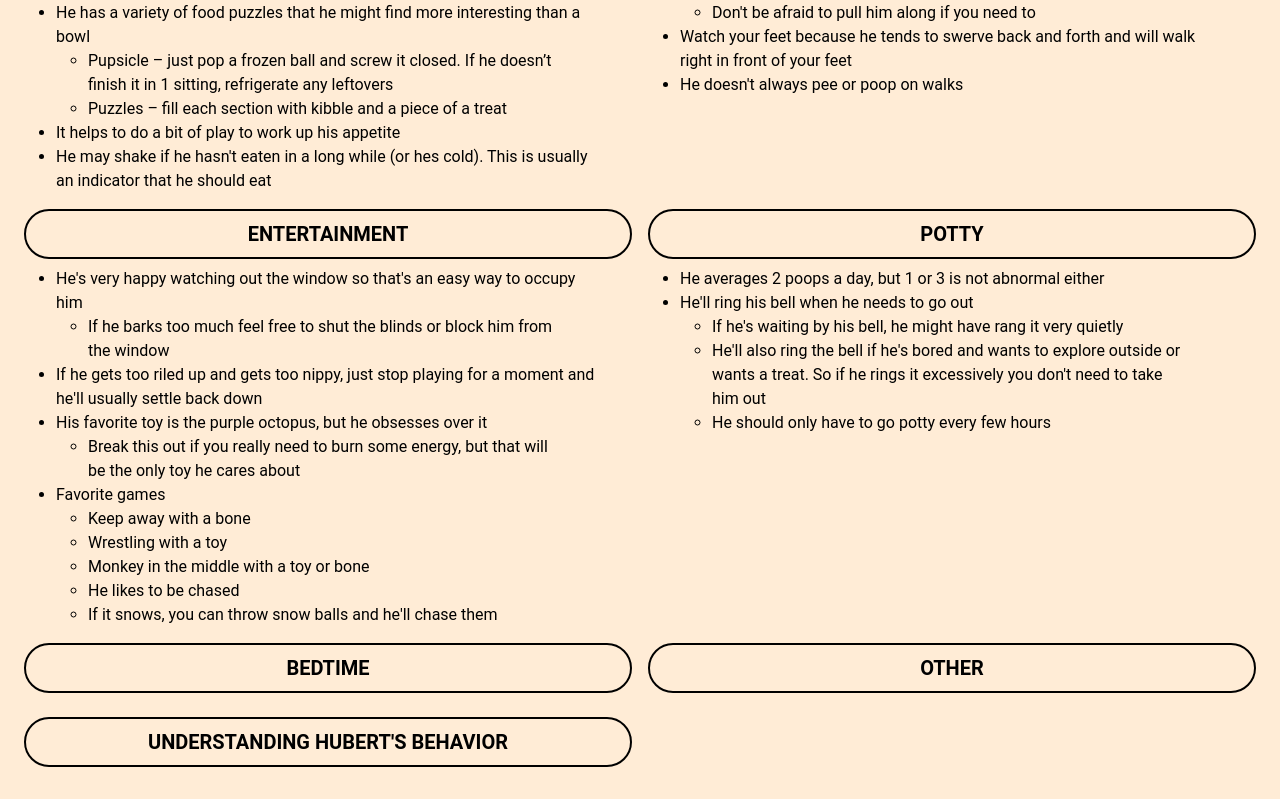
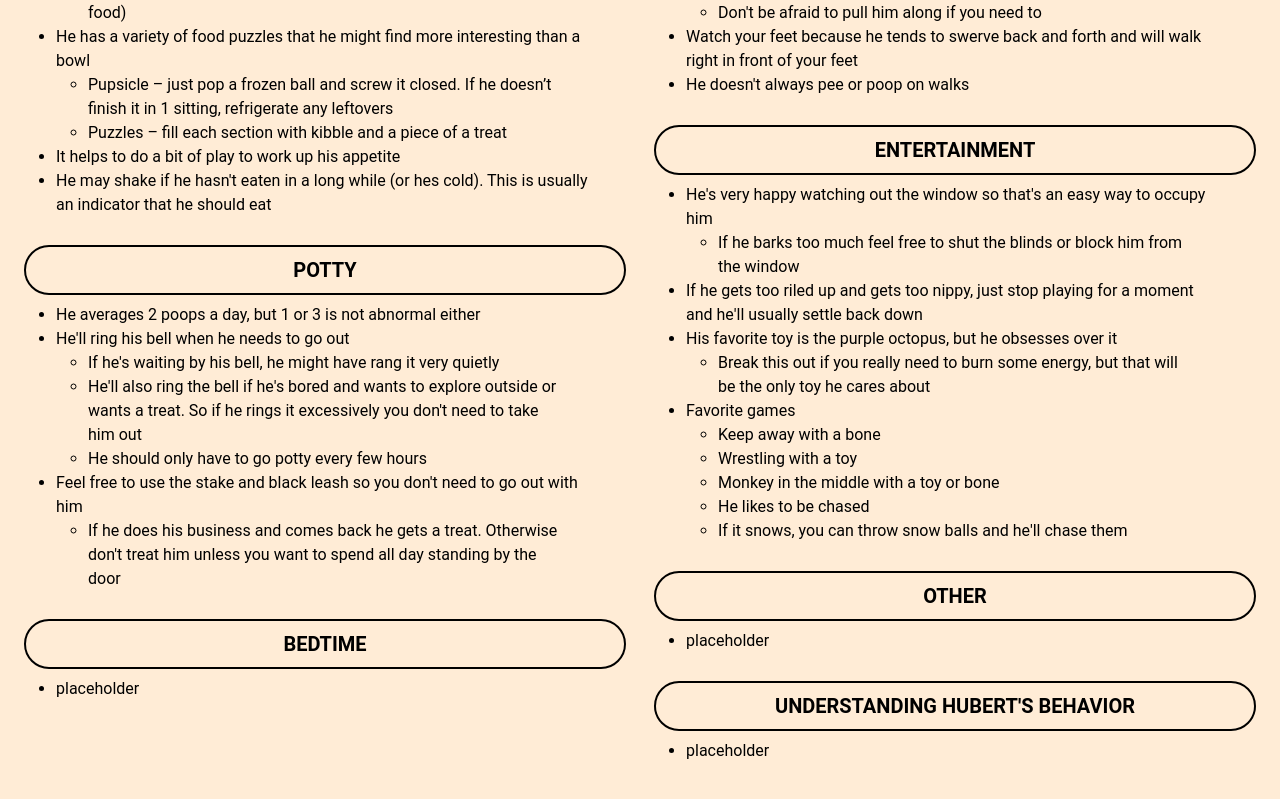
Before and after one commit to nicklindsley/hubert-dogsitting, a SvelteKit app: page / in a window 1280 px wide. Shown: the part 559-1358 px from the top of the page. Built offline with nearby package versions, Linux system fonts and the light colour scheme.

Commit message:
Formating of main page

```diff
--- a/src/routes/+page.svelte
+++ b/src/routes/+page.svelte
@@ -3,9 +3,10 @@
 	import { hubertSleeping } from "$lib/assets";
 	import Section from "$lib/components/Section.svelte";
 
-	const sections: ComponentProps<typeof Section>[] = [
+	const sections: (ComponentProps<typeof Section> & { side: "left" | "right" })[] = [
 		{
 			title: "Meals",
+			side: "left",
 			items: [
 				"He doesn't have specific meal times. We leave food out for him and he eats when he wants",
 				"If he eats between 1/2 - 1 cup of food a day that's good. The more the better.",
@@ -30,6 +31,7 @@
 		},
 		{
 			title: "Walks",
+			side: "right",
 			items: [
 				"Use his blue harness for walks and clip it in the front. It helps him read the leash and stay in line",
 				"If its snowy or muddy, you can put his boots on. They can be tricky to get on so if you can't you can skip them. Just wipe his feet with a wet wipe afterwards",
@@ -44,6 +46,7 @@
 		},
 		{
 			title: "Entertainment",
+			side: "right",
 			items: [
 				{
 					content:
@@ -73,6 +76,7 @@
 		},
 		{
 			title: "Potty",
+			side: "left",
 			items: [
 				"He averages 2 poops a day, but 1 or 3 is not abnormal either",
 				{
@@ -83,28 +87,48 @@
 						"He should only have to go potty every few hours",
 					],
 				},
+				{
+					content:
+						"Feel free to use the stake and black leash so you don't need to go out with him",
+					subItems: [
+						"If he does his business and comes back he gets a treat. Otherwise don't treat him unless you want to spend all day standing by the door",
+					],
+				},
 			],
 		},
 		{
 			title: "Bedtime",
-			items: [],
+			side: "left",
+			items: ["placeholder"],
 		},
 		{
 			title: "Other",
-			items: [],
+			side: "right",
+			items: ["placeholder"],
 		},
 		{
 			title: "Understanding Hubert's Behavior",
-			items: [],
+			side: "right",
+			items: ["placeholder"],
 		},
 	];
+
+	const leftSections = sections.filter((s) => s.side === "left");
+	const rightSections = sections.filter((s) => s.side === "right");
 </script>
 
 <div class="m-4 flex flex-col items-center gap-4">
 	<img src={hubertSleeping} alt="Hubert sleeping" width={400} />
-	<div class="grid md:grid-cols-2">
-		{#each sections as section (section.title)}
-			<Section {...section} />
-		{/each}
+	<div class="grid gap-3 md:grid-cols-2">
+		<div class="flex flex-col gap-3">
+			{#each leftSections as section (section.title)}
+				<Section {...section} />
+			{/each}
+		</div>
+		<div class="flex flex-col gap-3">
+			{#each rightSections as section (section.title)}
+				<Section {...section} />
+			{/each}
+		</div>
 	</div>
 </div>
```
